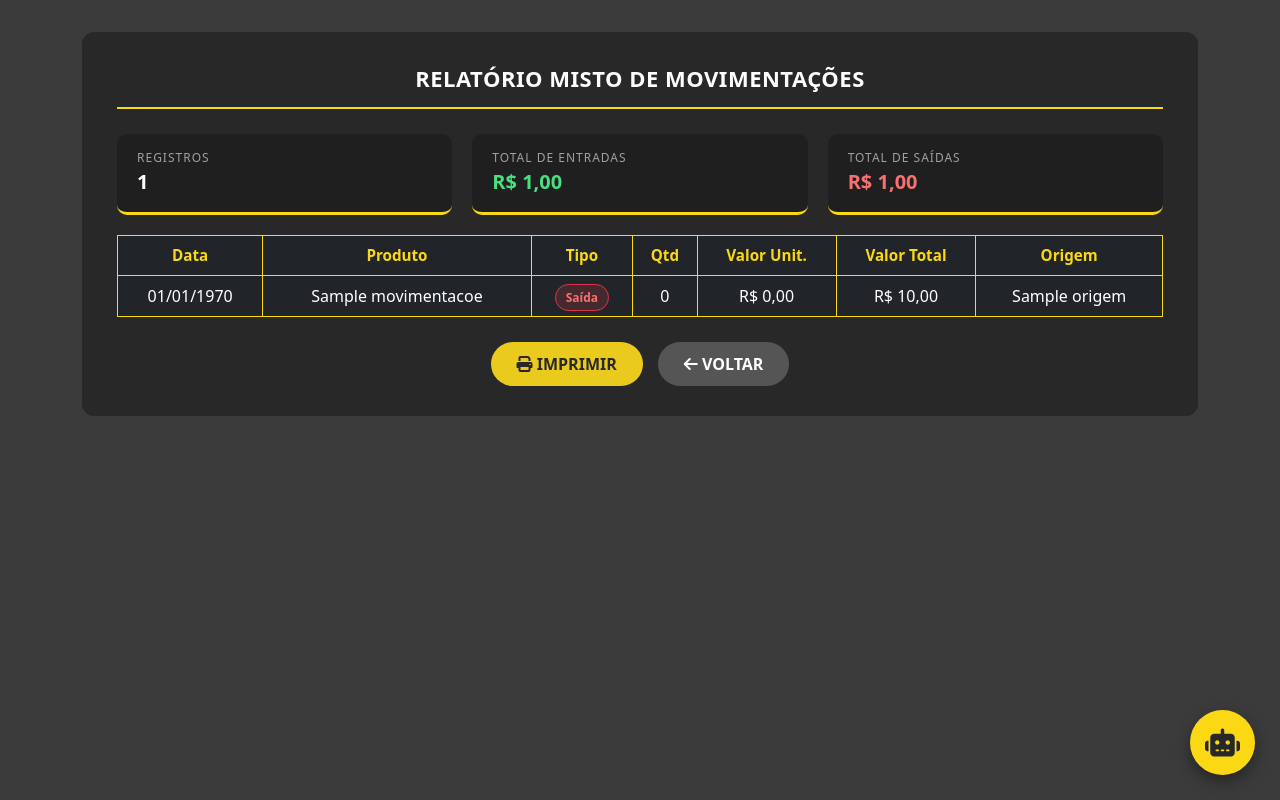
After one commit to lucasfporto1/projeto-eletrotech, a CodeIgniter app: the page made by eletrotech-ci/application/views/telas/BaixaRelatorioMistoView.php in a window 1280 px wide. The commit adds this page. Run offline with CodeIgniter, Linux system fonts and the light colour scheme; tables that the repository leaves empty hold one stand-in row (values such as "Sample post"); the template is opened without the code that fills it: most values are stand-ins (such as "Sample title", 1, 10 or a date in 2020).

Commit message:
Relatorio misto tela baixas

```diff
--- /dev/null
+++ b/eletrotech-ci/application/views/telas/BaixaRelatorioMistoView.php
@@ -0,0 +1,241 @@
+<?php
+/** @var array $movimentacoes */
+/** @var int $total_registros */
+/** @var float $total_entrada */
+/** @var float $total_saida */
+?>
+<!DOCTYPE html>
+<html lang="pt-br">
+
+<head>
+    <meta charset="UTF-8">
+    <meta name="viewport" content="width=device-width, initial-scale=1.0">
+    <link href="https://cdn.jsdelivr.net/npm/bootstrap@5.3.3/dist/css/bootstrap.min.css" rel="stylesheet">
+    <link rel="stylesheet" href="https://cdnjs.cloudflare.com/ajax/libs/font-awesome/6.5.1/css/all.min.css" />
+    <title>Relatório Misto - EletroTech</title>
+    <style>
+        body {
+            background-color: #3c3b3b;
+            color: white;
+            padding-bottom: 80px;
+        }
+
+        .folha {
+            background-color: #282828;
+            border-radius: 12px;
+            padding: 30px 35px;
+            margin: 2rem auto;
+        }
+
+        .titulo-relatorio {
+            text-align: center;
+            font-weight: 700;
+            font-size: 22px;
+            letter-spacing: 0.5px;
+            margin-bottom: 25px;
+            padding-bottom: 12px;
+            border-bottom: 2px solid #FBD814;
+        }
+
+        .resumo {
+            display: flex;
+            gap: 20px;
+            margin-bottom: 20px;
+            flex-wrap: wrap;
+        }
+
+        .resumo .box {
+            flex: 1;
+            min-width: 200px;
+            background-color: #1f1f1f;
+            border-radius: 10px;
+            padding: 15px 20px;
+            border-bottom: 3px solid #FBD814;
+        }
+
+        .resumo .box .rotulo {
+            font-size: 12px;
+            text-transform: uppercase;
+            color: #a0a0a0;
+            letter-spacing: 1px;
+        }
+
+        .resumo .box .valor {
+            font-size: 20px;
+            font-weight: 700;
+        }
+
+        table.table.custom-table,
+        table.table.custom-table th,
+        table.table.custom-table td {
+            border-color: #FBD814;
+            vertical-align: middle;
+        }
+
+        table.table.custom-table thead th {
+            color: #FBD814;
+            font-size: 0.95rem;
+        }
+
+        .badge-entrada {
+            background-color: rgba(25, 135, 84, 0.2);
+            color: #4ade80;
+            border: 1px solid #198754;
+            padding: 4px 10px;
+            border-radius: 20px;
+            font-size: 12px;
+            font-weight: 600;
+        }
+
+        .badge-saida {
+            background-color: rgba(220, 53, 69, 0.2);
+            color: #f87171;
+            border: 1px solid #dc3545;
+            padding: 4px 10px;
+            border-radius: 20px;
+            font-size: 12px;
+            font-weight: 600;
+        }
+
+        .acoes {
+            display: flex;
+            justify-content: center;
+            gap: 15px;
+            margin-top: 25px;
+        }
+
+        .acoes a,
+        .acoes button {
+            border: none;
+            border-radius: 30px;
+            padding: 10px 26px;
+            font-weight: bold;
+            text-transform: uppercase;
+            text-decoration: none;
+            transition: 0.3s;
+        }
+
+        .btn-imprimir {
+            background-color: #ebca1e;
+            color: #282828;
+        }
+
+        .btn-imprimir:hover {
+            background-color: #ffffff;
+        }
+
+        .btn-voltar {
+            background-color: #555;
+            color: #ffffff;
+        }
+
+        .btn-voltar:hover {
+            background-color: #777;
+            color: #ffffff;
+        }
+
+        @media print {
+            nav.navbar,
+            .acoes,
+            #chat-widget {
+                display: none !important;
+            }
+
+            body {
+                background-color: #ffffff;
+                color: #000000;
+                padding-bottom: 0;
+            }
+
+            .folha {
+                background-color: #ffffff;
+                margin: 0;
+                padding: 0;
+            }
+
+            table.table.custom-table,
+            table.table.custom-table th,
+            table.table.custom-table td {
+                border-color: #999 !important;
+                color: #000 !important;
+                background-color: #fff !important;
+            }
+
+            table.table.custom-table thead th {
+                color: #000 !important;
+            }
+        }
+    </style>
+</head>
+
+<body>
+
+    <div class="container">
+        <div class="folha">
+            <div class="titulo-relatorio">RELATÓRIO MISTO DE MOVIMENTAÇÕES</div>
+
+            <div class="resumo">
+                <div class="box">
+                    <div class="rotulo">Registros</div>
+                    <div class="valor"><?= (int) $total_registros ?></div>
+                </div>
+                <div class="box">
+                    <div class="rotulo">Total de Entradas</div>
+                    <div class="valor" style="color:#4ade80;">R$ <?= number_format($total_entrada, 2, ',', '.') ?></div>
+                </div>
+                <div class="box">
+                    <div class="rotulo">Total de Saídas</div>
+                    <div class="valor" style="color:#f87171;">R$ <?= number_format($total_saida, 2, ',', '.') ?></div>
+                </div>
+            </div>
+
+            <table class="table table-dark table-bordered custom-table text-center">
+                <thead>
+                    <tr>
+                        <th>Data</th>
+                        <th>Produto</th>
+                        <th>Tipo</th>
+                        <th>Qtd</th>
+                        <th>Valor Unit.</th>
+                        <th>Valor Total</th>
+                        <th>Origem</th>
+                    </tr>
+                </thead>
+                <tbody>
+                    <?php foreach ($movimentacoes as $m): ?>
+                        <tr>
+                            <td><?= date('d/m/Y', strtotime($m['data_mov'])) ?></td>
+                            <td><?= htmlspecialchars($m['nome_produto']) ?></td>
+                            <td>
+                                <?php if ($m['tipo'] === 'entrada'): ?>
+                                    <span class="badge-entrada"> Entrada</span>
+                                <?php else: ?>
+                                    <span class="badge-saida" ></i> Saída</span>
+                                <?php endif; ?>
+                            </td>
+                            <td><?= (int) $m['quantidade'] ?></td>
+                            <td>R$ <?= number_format($m['valor_unitario'], 2, ',', '.') ?></td>
+                            <td>R$ <?= number_format($m['valor_total'], 2, ',', '.') ?></td>
+                            <td><?= htmlspecialchars($m['origem']) ?></td>
+                        </tr>
+                    <?php endforeach; ?>
+                </tbody>
+            </table>
+
+            <div class="acoes">
+                <button type="button" class="btn-imprimir" onclick="window.print()">
+                    <i class="fa-solid fa-print"></i> Imprimir
+                </button>
+                <a href="<?= site_url('baixas') ?>" class="btn-voltar">
+                    <i class="fa-solid fa-arrow-left"></i> Voltar
+                </a>
+            </div>
+        </div>
+    </div>
+
+    <?php $this->load->view('components/Chatbot'); ?>
+
+    <script src="https://cdn.jsdelivr.net/npm/bootstrap@5.3.3/dist/js/bootstrap.bundle.min.js"></script>
+</body>
+
+</html>
```
Also changed, not shown: eletrotech-ci/application/controllers/BaixasController.php (+30 -0 lines), eletrotech-ci/application/models/BaixasModel.php (+23 -0 lines), eletrotech-ci/application/views/telas/BaixasView.php (+32 -2 lines).
